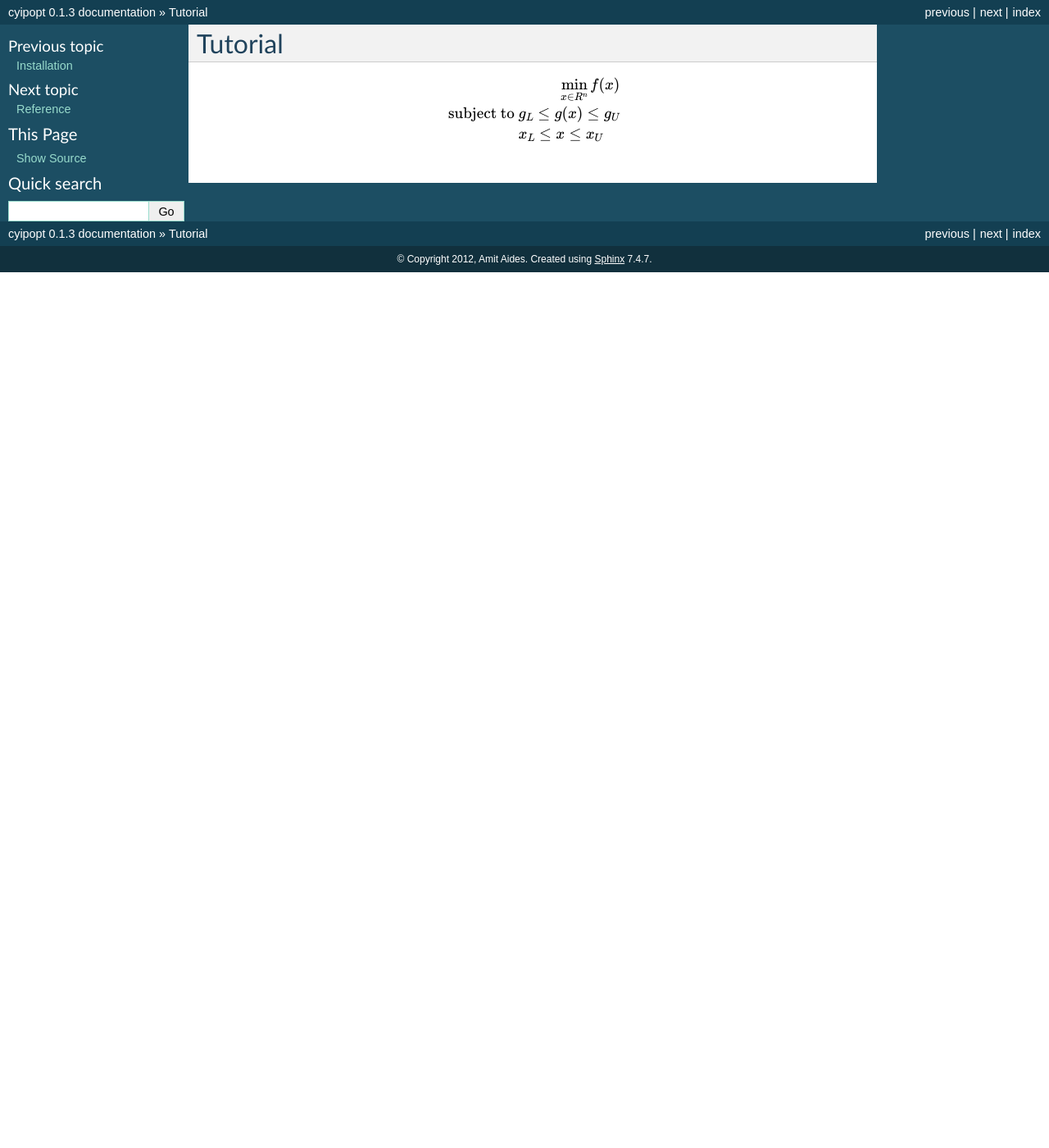
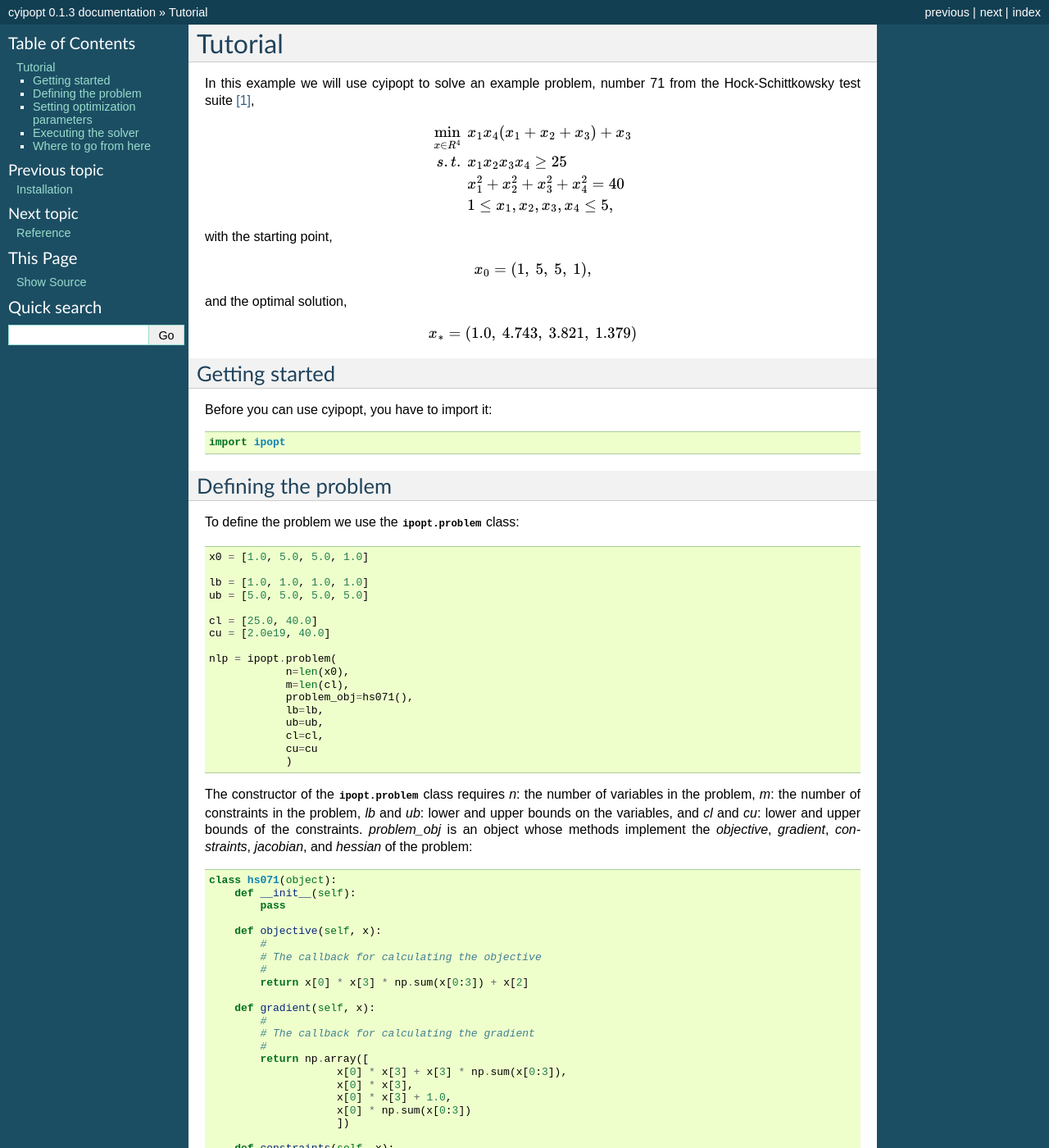
Before and after one commit to mechmotum/cyipopt, a Sphinx documentation site: the page built from doc/source/tutorial.rst, in a window 1280 px wide and 1400 px high. Shown: the whole window at 82% size. Built offline with Sphinx 7.4.7, drawn with Linux system fonts in a browser that asks for light colours; formulas are drawn with MathJax 3; some of the changed text lies outside the part shown.

Commit message:
Added the turotrial documentation.

```diff
--- a/doc/source/reference.rst
+++ b/doc/source/reference.rst
@@ -1,4 +1,5 @@
-=========
+.. _reference:
+
 Reference
 =========
 
--- a/doc/source/tutorial.rst
+++ b/doc/source/tutorial.rst
@@ -3,9 +3,188 @@
 Tutorial
 ========
 
+In this example we will use cyipopt to solve an example problem, number 71 from the Hock-Schittkowsky
+test suite [1]_,
+
 .. math::
 
-    \min_ {x \in R^n} f(x)
+    \min_{x \in R^4}\ &x_1 x_4 (x_1 + x_2 + x_3 ) + x_3 \\
+    s.t.\ &x_1 x_2 x_3 x_4 \geq 25 \\
+          &x_1^2 + x_2^2 + x_3^2 + x_4^2 = 40 \\
+          &1 \leq x_1, x_2, x_3, x_4 \leq 5, \\
 
-    \textrm {subject to } & g_L \leq g(x) \leq g_U\\
-    & x_L \leq  x  \leq x_U
+with the starting point,
+
+.. math::
+
+   x_0 = (1,\ 5,\ 5,\ 1),
+
+and the optimal solution,
+
+.. math::
+
+   x_* = (1.0,\ 4.743,\ 3.821,\ 1.379)
+
+
+Getting started
+---------------
+
+Before you can use cyipopt, you have to import it::
+
+  import ipopt
+
+Defining the problem
+--------------------
+
+To define the problem we use the :class:`ipopt.problem` class::
+
+    x0 = [1.0, 5.0, 5.0, 1.0]
+
+    lb = [1.0, 1.0, 1.0, 1.0]
+    ub = [5.0, 5.0, 5.0, 5.0]
+
+    cl = [25.0, 40.0]
+    cu = [2.0e19, 40.0]
+
+    nlp = ipopt.problem(
+                n=len(x0),
+                m=len(cl),
+                problem_obj=hs071(),
+                lb=lb,
+                ub=ub,
+                cl=cl,
+                cu=cu
+                )
+
+The constructor of the :class:`ipopt.problem` class requires *n*: the number of variables in the problem,
+*m*: the number of constraints in the problem, *lb* and *ub*: lower and upper bounds on the variables, and
+*cl* and *cu*: lower and upper bounds of the constraints. *problem_obj* is an object whose methods implement
+the *objective*, *gradient*, *constraints*, *jacobian*, and *hessian* of the problem::
+
+    class hs071(object):
+	def __init__(self):
+	    pass
+
+	def objective(self, x):
+	    #
+	    # The callback for calculating the objective
+	    #
+	    return x[0] * x[3] * np.sum(x[0:3]) + x[2]
+
+	def gradient(self, x):
+	    #
+	    # The callback for calculating the gradient
+	    #
+	    return np.array([
+			x[0] * x[3] + x[3] * np.sum(x[0:3]),
+			x[0] * x[3],
+			x[0] * x[3] + 1.0,
+			x[0] * np.sum(x[0:3])
+			])
+
+	def constraints(self, x):
+	    #
+	    # The callback for calculating the constraints
+	    #
+	    return np.array((np.prod(x), np.dot(x, x)))
+
+	def jacobian(self, x):
+	    #
+	    # The callback for calculating the Jacobian
+	    #
+	    return np.concatenate((np.prod(x) / x, 2*x))
+
+	def hessianstructure(self):
+	    #
+	    # The structure of the Hessian
+	    # Note:
+	    # The default hessian structure is of a lower triangular matrix. Therefore
+	    # this function is redundant. I include it as an example for structure
+	    # callback.
+	    #
+	    global hs
+
+	    hs = sps.coo_matrix(np.tril(np.ones((4, 4))))
+	    return (hs.col, hs.row)
+
+	def hessian(self, x, lagrange, obj_factor):
+	    #
+	    # The callback for calculating the Hessian
+	    #
+	    H = obj_factor*np.array((
+		    (2*x[3], 0, 0, 0),
+		    (x[3],   0, 0, 0),
+		    (x[3],   0, 0, 0),
+		    (2*x[0]+x[1]+x[2], x[0], x[0], 0)))
+
+	    H += lagrange[0]*np.array((
+		    (0, 0, 0, 0),
+		    (x[2]*x[3], 0, 0, 0),
+		    (x[1]*x[3], x[0]*x[3], 0, 0),
+		    (x[1]*x[2], x[0]*x[2], x[0]*x[1], 0)))
+
+	    H += lagrange[1]*2*np.eye(4)
+
+	    #
+	    # Note:
+	    #
+	    #
+	    return H[hs.row, hs.col]
+
+	def intermediate(
+		self,
+		alg_mod,
+		iter_count,
+		obj_value,
+		inf_pr,
+		inf_du,
+		mu,
+		d_norm,
+		regularization_size,
+		alpha_du,
+		alpha_pr,
+		ls_trials
+		):
+
+	    #
+	    # Example for the use of the intermediate callback.
+	    #
+	    print "Objective value at iteration #%d is - %g" % (iter_count, obj_value)
+
+The **intermediate()** method if defined is called every iteration of the algorithm.
+The **jacobianstructure()** and **hessianstructure()** methods if defined should return a tuple which lists
+the non zero values of the *jacobian* and *hessian* matrices respectively. If not defined then these
+matrices are assumed to be dense. The **jacobian()** and **hessian()** methods should return the non zero values
+as a falttened array. If the **hessianstructure()** method is not defined then the **hessian()** method
+should return a lower traingular matrix (flattened).
+
+Setting optimization parameters
+-------------------------------
+
+Setting optimization parameters is done by calling the :func:`ipopt.problem.addOption` method, e.g.::
+
+    nlp.addOption('mu_strategy', 'adaptive')
+    nlp.addOption('tol', 1e-7)
+
+The different options and their possible values are described in the `ipopt documentation <http://www.coin-or.org/Ipopt/documentation/node59.html>`_.
+
+Executing the solver
+--------------------
+
+The optimization algorithm is run by calling the :func:`ipopt.problem.solve` method, which accepts the starting
+point for the optimization as its only parameter::
+
+    x, info = nlp.solve(x0)
+
+The method returns the optimal solution and an info dictionary that contains the status of the
+algorithm, the value of the constraints multipliers at the solution, and more.
+
+Where to go from here
+---------------------
+
+Once you feel sufficiently familiar with the basics, feel free to dig into the
+:ref:`reference <reference>`. For more examples, check the :file:`test/` subdirectory of the distribution.
+
+.. [1] W. Hock and K. Schittkowski.
+   Test examples for nonlinear programming codes.
+   Lecture Notes in Economics and Mathematical Systems, 187, 1981.
```
Also changed, not shown: 1 other file.
